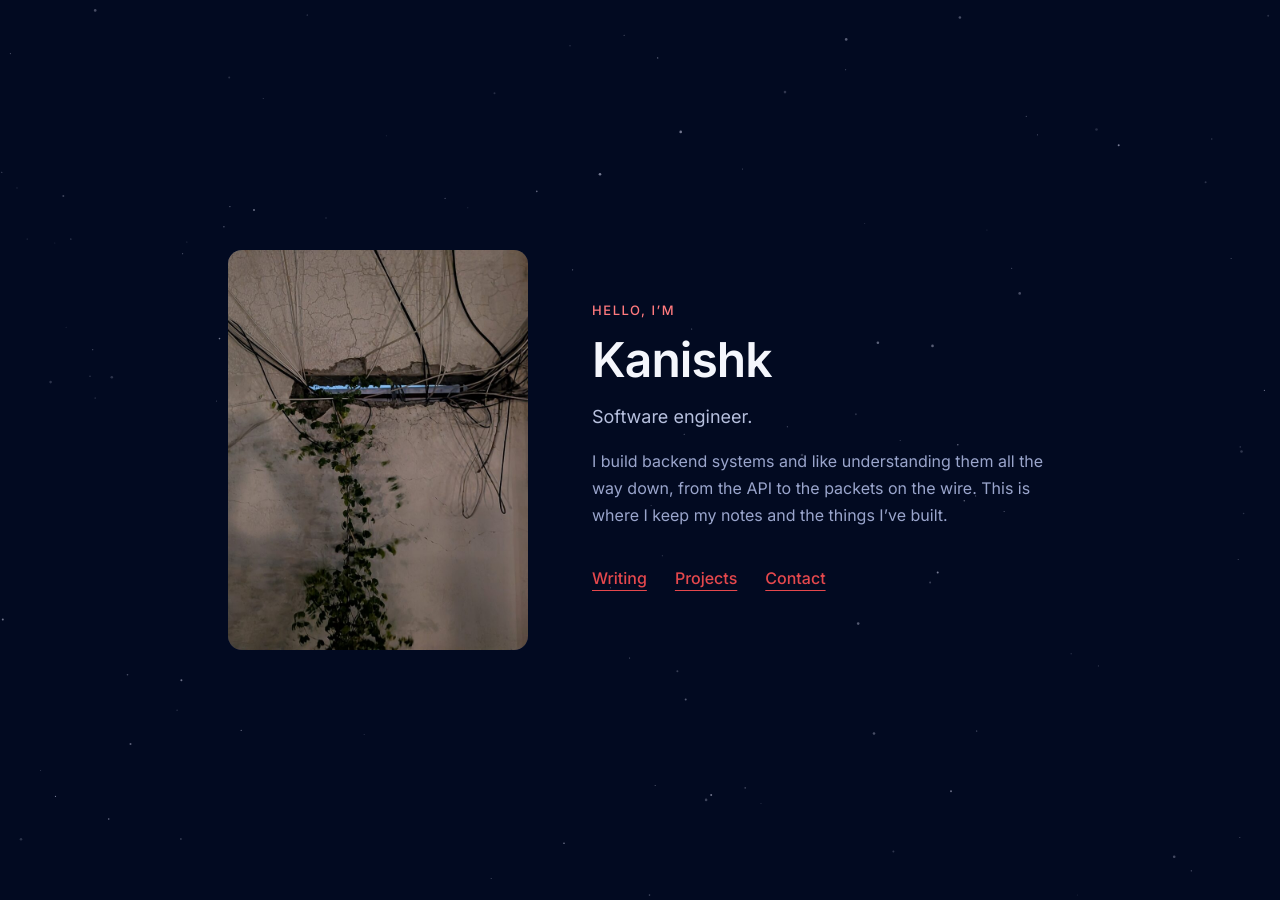
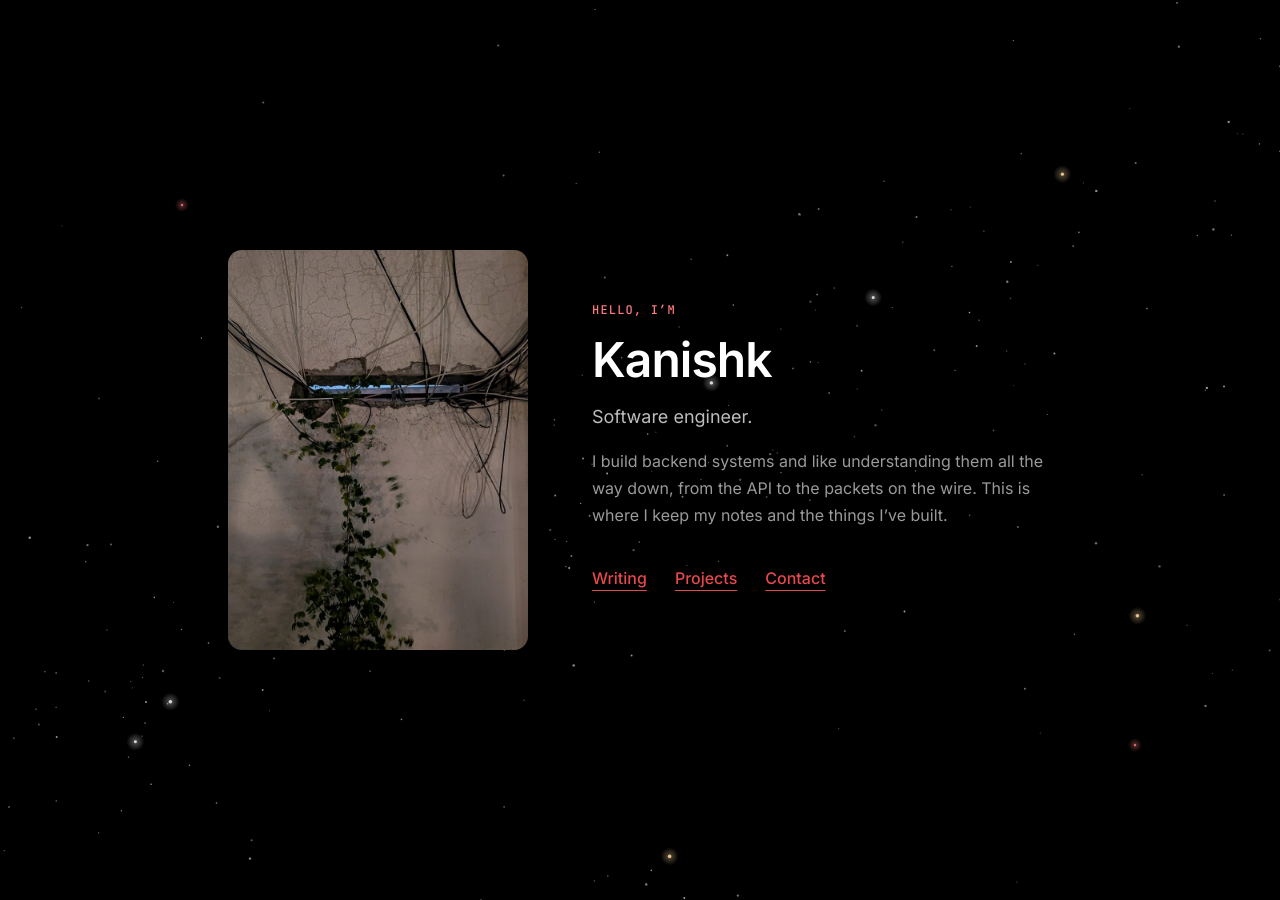
Before and after one commit to kanishkmorey/kanishk-site, a Jekyll site: the page built from index.html, in a window 1280 px wide. Built offline with Jekyll 4.4.1, drawn with Linux system fonts in a browser that asks for light colours.

Commit message:
Refresh favicon, background, colours and font

```diff
--- a/_layouts/default.html
+++ b/_layouts/default.html
@@ -14,7 +14,7 @@
 <link rel="icon" href="{{ '/images/favicon.svg' | relative_url }}" type="image/svg+xml">
 <link rel="preconnect" href="https://fonts.googleapis.com">
 <link rel="preconnect" href="https://fonts.gstatic.com" crossorigin>
-<link rel="stylesheet" href="https://fonts.googleapis.com/css2?family=Inter:wght@400;500;600&amp;display=swap">
+<link rel="stylesheet" href="https://fonts.googleapis.com/css2?family=Inter:wght@400;500;600&amp;family=JetBrains+Mono:wght@400;500&amp;display=swap">
 <link rel="stylesheet" href="{{ '/styles.css' | relative_url }}">
 </head>
 <body>
--- a/styles.css
+++ b/styles.css
@@ -1,17 +1,18 @@
 :root{
-  --bg:#020A21;
+  --bg:#000000;
   --accent:#E5484D;
   --accent-soft:#FF7A7E;
-  --heading:#F4F6FC;
-  --text:#E8ECF7;
-  --text-2:#B7C0DE;
-  --muted:#9AA5CC;
-  --meta:#8C9AC7;
-  --body-copy:#C9D0E8;
-  --line:#22305E;
-  --card:#131E45;
-  --dot:#5D6CA3;
+  --heading:#FFFFFF;
+  --text:#EDEDED;
+  --text-2:#BDBDBD;
+  --muted:#9A9A9A;
+  --meta:#8A8A8A;
+  --body-copy:#CFCFCF;
+  --line:#262626;
+  --card:#111111;
+  --dot:#5C5C5C;
   --inset:32px;
+  --mono:'JetBrains Mono',ui-monospace,'SF Mono',Menlo,Consolas,monospace;
 }
 *{box-sizing:border-box}
 html,body{margin:0;height:100%}
@@ -39,7 +40,7 @@ img{max-width:100%}
 .nav a[aria-current="page"]{color:var(--accent);text-decoration:underline;text-decoration-thickness:1px;text-underline-offset:6px}
 
 /* Type */
-.eyebrow{margin:0;font-size:13px;font-weight:500;letter-spacing:.12em;text-transform:uppercase;color:var(--accent-soft)}
+.eyebrow{margin:0;font-family:var(--mono);font-size:12px;font-weight:500;letter-spacing:.1em;text-transform:uppercase;color:var(--accent-soft)}
 .page-title{margin:0;font-size:40px;line-height:1.15;font-weight:600;letter-spacing:-.02em;color:var(--heading)}
 .lede{margin:0;font-size:17px;line-height:1.6;color:var(--muted)}
 .page-head{align-self:stretch;display:flex;flex-direction:column;gap:10px;margin-bottom:8px}
@@ -103,7 +104,7 @@ img{max-width:100%}
 .back{align-self:flex-start;font-size:14px;font-weight:500;text-decoration:none;padding:10px 0}
 .article h1{margin:0;font-size:44px;line-height:1.15;font-weight:600;letter-spacing:-.02em;color:var(--heading)}
 .article.project h1{font-size:48px;line-height:1.1}
-.meta{margin:0;font-size:14px;color:var(--meta)}
+.meta{margin:0;font-family:var(--mono);font-size:13px;color:var(--meta)}
 .summary{margin:0;max-width:640px;font-size:19px;line-height:1.6;color:var(--text-2)}
 .prose{display:flex;flex-direction:column;gap:24px;font-size:18px;line-height:1.8;color:var(--body-copy);max-width:660px;overflow-wrap:break-word}
 .prose p{margin:0}
@@ -122,7 +123,7 @@ img{max-width:100%}
 .article-foot a:hover{color:var(--accent-soft)}
 .facts{margin:0;display:grid;grid-template-columns:repeat(auto-fit,minmax(160px,1fr));gap:24px;padding:24px 0;border-top:1px solid var(--line);border-bottom:1px solid var(--line)}
 .facts div{display:flex;flex-direction:column;gap:6px}
-.facts dt{font-size:12px;font-weight:500;letter-spacing:.1em;text-transform:uppercase;color:var(--meta)}
+.facts dt{font-family:var(--mono);font-size:11px;font-weight:500;letter-spacing:.08em;text-transform:uppercase;color:var(--meta)}
 .facts dd{margin:0;font-size:16px;color:var(--text)}
 .facts dd.links{display:flex;flex-wrap:wrap;gap:4px 16px}
 .facts dd.links a{text-decoration:none}
@@ -139,7 +140,7 @@ img{max-width:100%}
 .contact-list li:last-child{border-bottom:1px solid var(--line)}
 .contact-list svg{flex:0 0 auto;color:var(--meta)}
 .contact-list a{display:flex;align-items:center;gap:16px;padding:20px 0;text-decoration:none;color:inherit}
-.contact-list .label{flex:0 0 96px;font-size:15px;color:var(--muted)}
+.contact-list .label{flex:0 0 96px;font-family:var(--mono);font-size:14px;color:var(--muted)}
 .contact-list .value{flex:1 1 auto;min-width:0;font-size:17px;font-weight:500;color:var(--accent);overflow-wrap:anywhere}
 .contact-list .go{font-size:17px;color:var(--accent)}
 .contact-list a:hover .value,.contact-list a:hover .go{color:var(--accent-soft)}
```
Also changed, not shown: images/favicon.svg, images/stars.svg.
